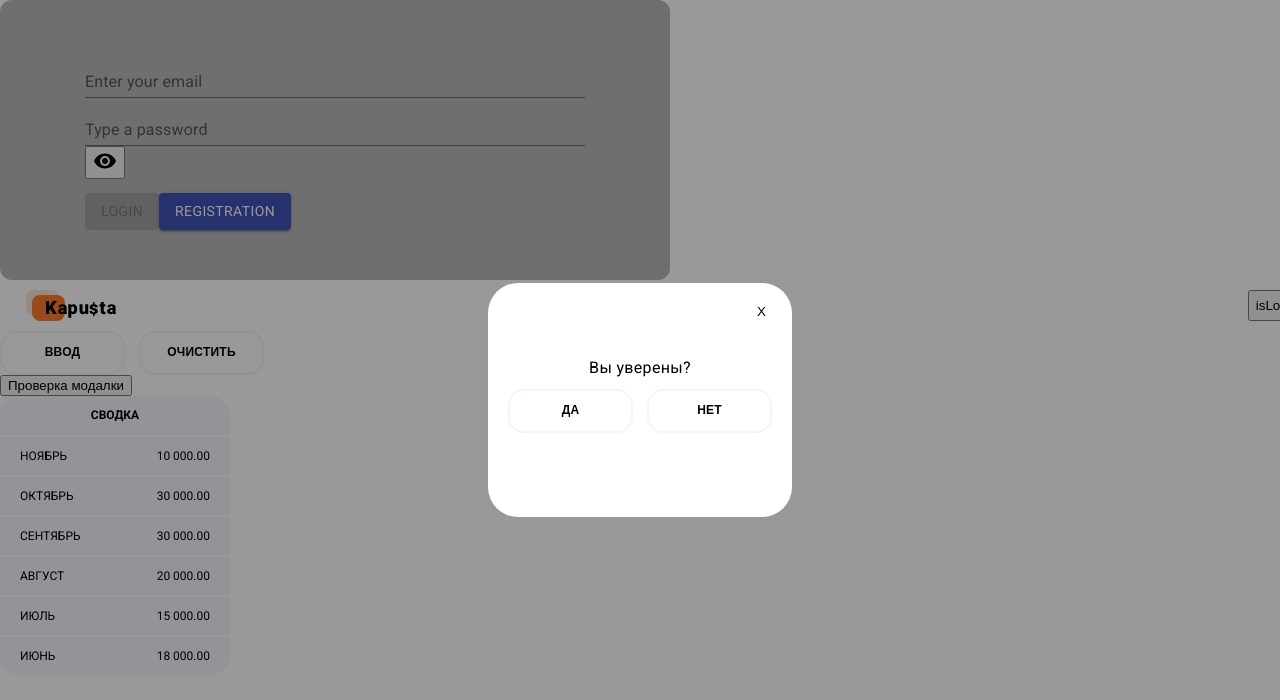
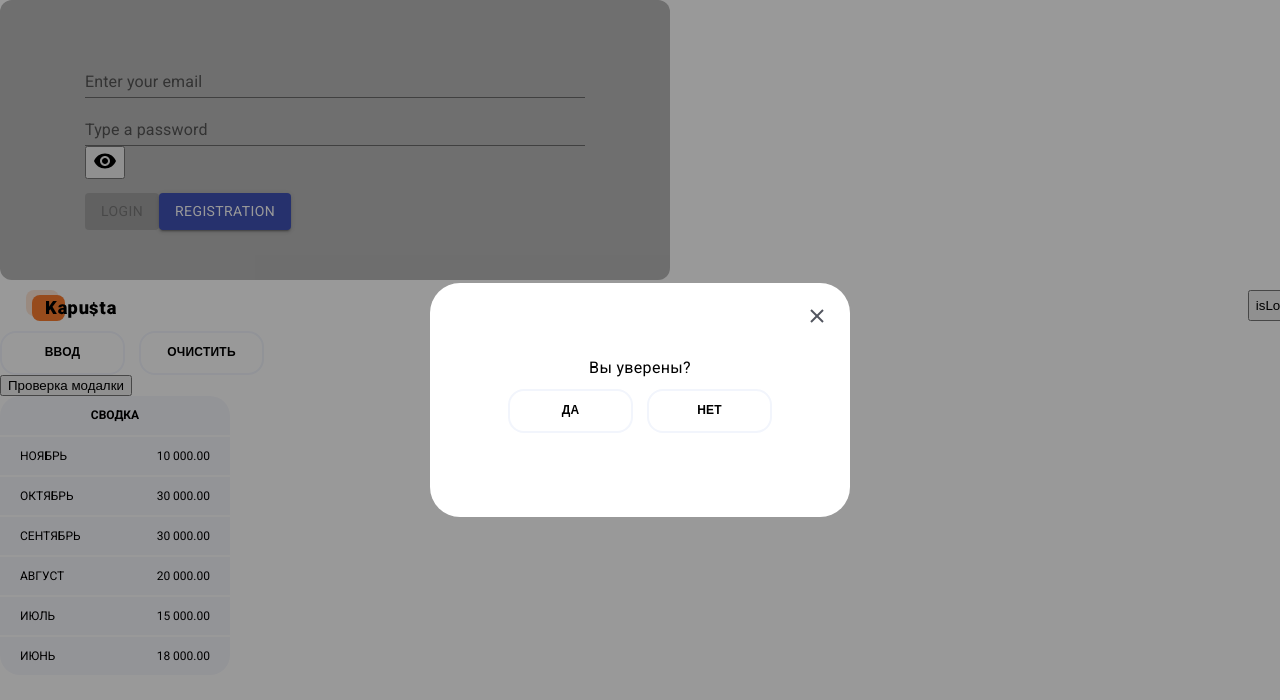
Before and after one commit to Koliadjun/kapusta-react, a React (Create React App) app: page / in a window 1280 px wide. Both pictures are taken after a click on the button "Проверка модалки". Shown: the top 700 px of the page. Built offline with nearby package versions, Linux system fonts and the light colour scheme.

Commit message:
Вставил SVG
 Восстановил width 380px потому что модалка с min-width стала не по макету.

```diff
--- a/src/components/Modal/Modal.jsx
+++ b/src/components/Modal/Modal.jsx
@@ -1,5 +1,5 @@
 import React from 'react';
-// import svgCloses from 'images/sprite.svg';
+ import svgCloses from '../../images/svg/close.svg';
 
 import s from './Modal.module.css';
 
@@ -16,7 +16,7 @@ export default function Modal({ active, setActive, children }) {
         onClick={e => e.stopPropagation()}
       >
         <button className={s.modalButton} onClick={() => setActive(false)}>
-          X
+          <img src={svgCloses} alt="close" className={s.img}/>
         </button>
         {children}
       </div>
--- a/src/components/Modal/Modal.module.css
+++ b/src/components/Modal/Modal.module.css
@@ -25,7 +25,7 @@
   border-radius: 30px;
   background-color: white;
   height: 194px;
-  max-width: 380px;
+  width: 380px;
   transform: scale(0.5);
   transition: 0.4s all;
   align-items: center;
@@ -36,13 +36,27 @@
 }
 
 .modalButton {
+  width: 26px;
+  height: 26px;
   position: absolute;
   top: 20px;
   right: 20px;
   background-color: transparent;
   border: none;
+  border-radius: 50%;
+
 }
 .modalButton:hover {
   cursor: pointer;
-  transform: scale(1.2);
+ background-color: rgb(201, 194, 194);
 }
+.img {
+   width: 20px;
+  height: 20px;
+}
+
+/*
+@media screen and (min-width: 768px) {
+
+  }
+   */
```
